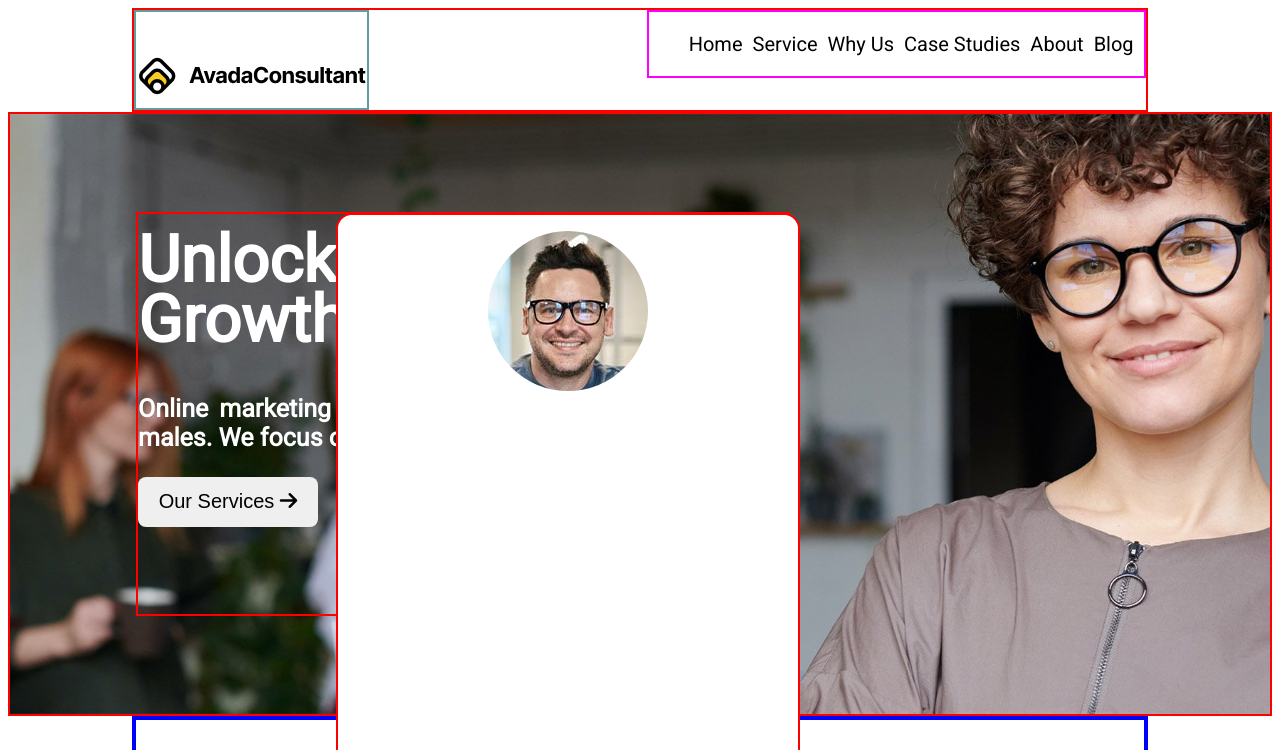
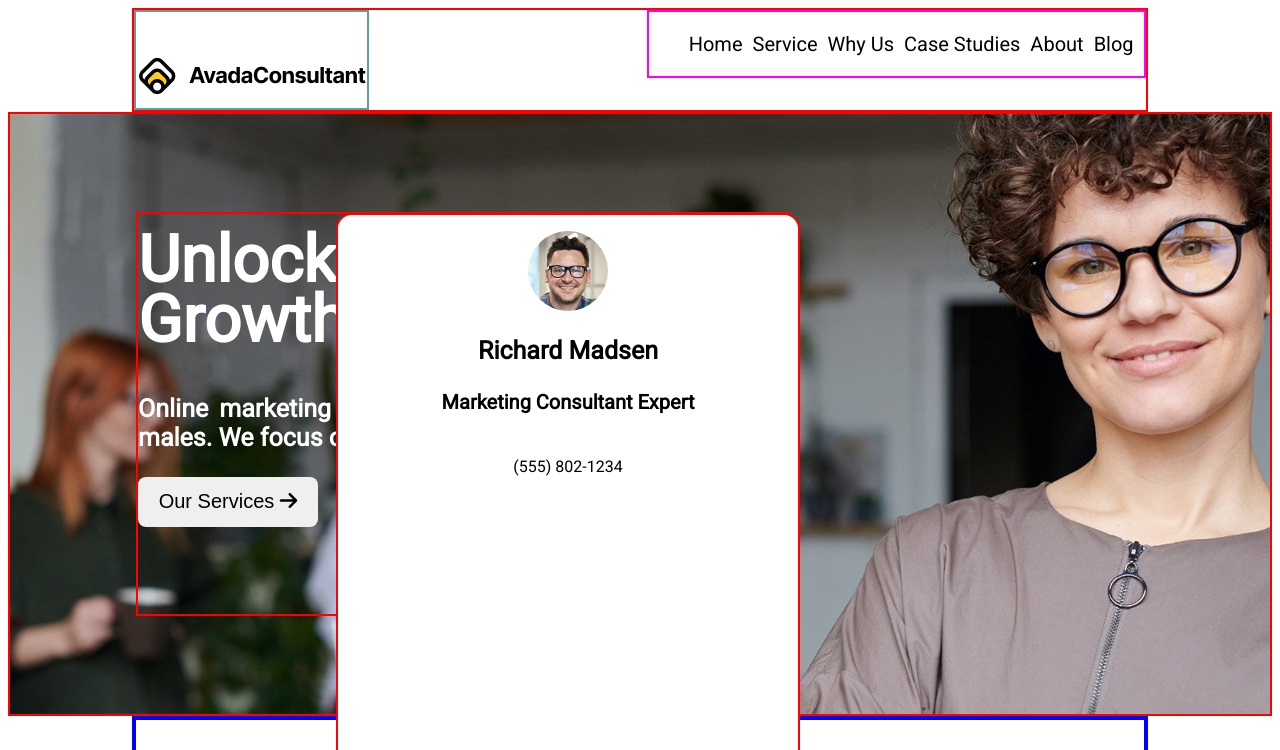
Before and after one commit to Simone-Corso/proj-html-vuejs, a Vue app: page / in a window 1280 px wide. Shown: the top 750 px of the page. Built offline with nearby package versions, Linux system fonts and the light colour scheme.

Commit message:
ho aggiunto il telefono presente da richard

```diff
--- a/src/components/AppHeader.vue
+++ b/src/components/AppHeader.vue
@@ -35,6 +35,15 @@
         <div class="container-Richard">
           <div class="container-profile-richard">
             <img src="/image/marketing-consultant-expert.jpg" alt="marketing-consultant" class="image-richard">
+            <h3 class="title-richard">
+              Richard Madsen
+            </h3>
+            <h4>
+              Marketing Consultant Expert
+            </h4>
+            <p class="number-phone">
+              (555) 802-1234
+            </p>
           </div>
         </div>
       </div>
@@ -119,6 +128,11 @@
     text-align: justify;
 
   }
+
+  h4{
+    font-size: 20px;
+    margin-top: 0;
+  }
     .intro-container{
         width: 100%;
         height: 100%;
@@ -163,11 +177,19 @@
   .container-profile-richard{
     display: flex;
     justify-content: center;
+    align-items: center;
+    flex-direction: column;
     background-color: white;
     border-radius: 1rem;
   }
   .image-richard{
     border-radius: 50%;
     margin-top: 1rem;
+    height: 80px;
+    width: 80px;
+  }
+
+  .title-richard{
+    color: black;
   }
   </style>
```
